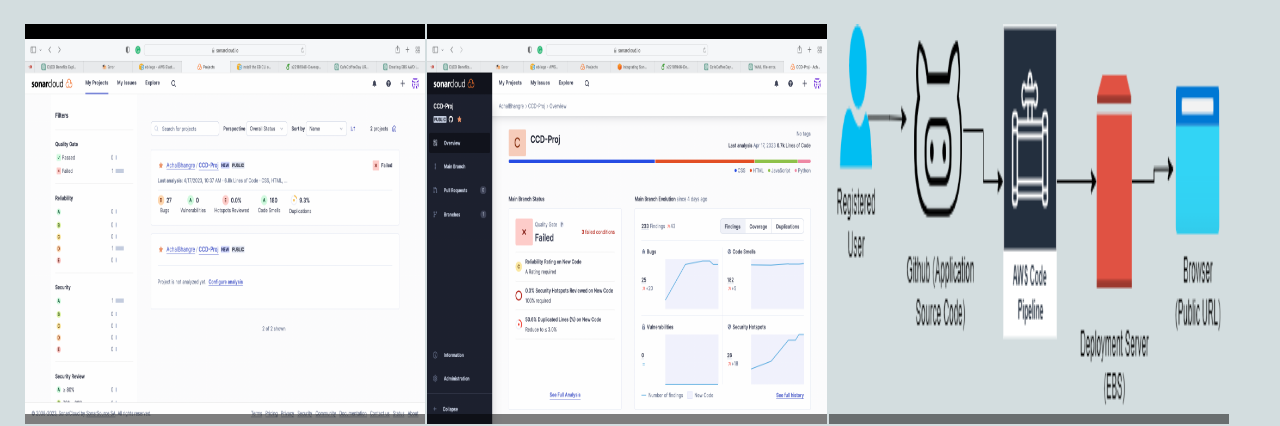
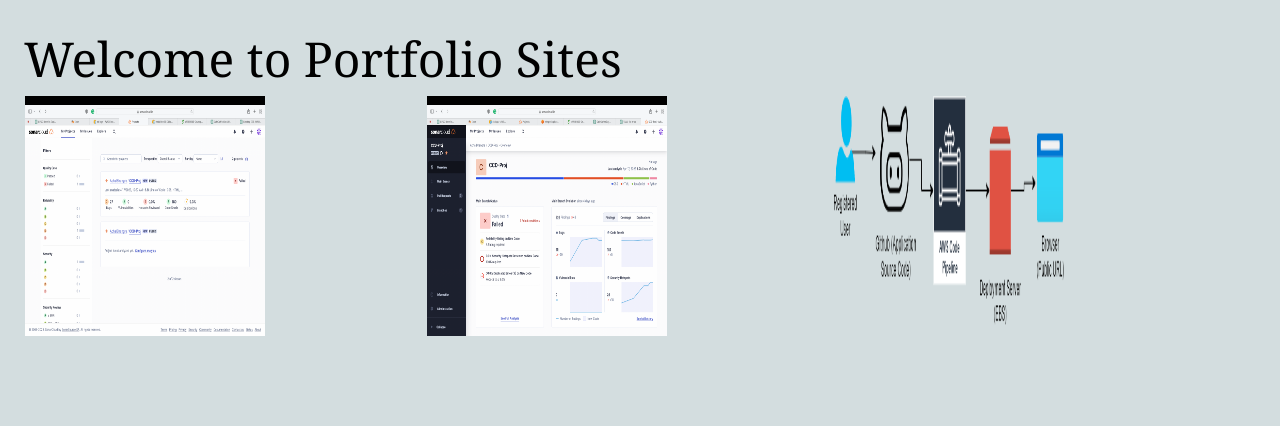
Before and after one commit to AchalBhangre/CPP-PortfolioApp, a Django app: page /portFolioApp/ in a window 1280 px wide. Shown: the part 114-540 px from the top of the page. Run offline with Django 3.2, Linux system fonts and the light colour scheme; data comes from the database, SQL or seed files in the repository; some libraries are stand-ins or nearby versions.

Commit message:
ratio changes

```diff
--- a/templates/index.html
+++ b/templates/index.html
@@ -10,8 +10,8 @@
       overflow: hidden;
     }
     .img-container img {
-      width: 100%;
-      height: 100%;
+      width: 60%;
+      height: 60%;
       transition: transform 0.3s ease;
     }
     .img-container:hover img {
@@ -31,8 +31,14 @@
     .img-container:hover .img-details {
       opacity: 1;
     }
+    .h1 {
+      font-size: 3em;
+      font-family:Georgia, serif;
+
+    }
   </style>
   <body>
+    <h1 class="h1">Welcome to Portfolio Sites</h1>
     <table>
       <thead>
         <tr>
--- a/templates/portfolio_detail.html
+++ b/templates/portfolio_detail.html
@@ -14,8 +14,8 @@
       overflow: hidden;
     }
     .img-container img {
-      width: 100%;
-      height: 100%;
+      width: 60%;
+      height: 60%;
       transition: transform 0.3s ease;
     }
     .img-container:hover img {
```
